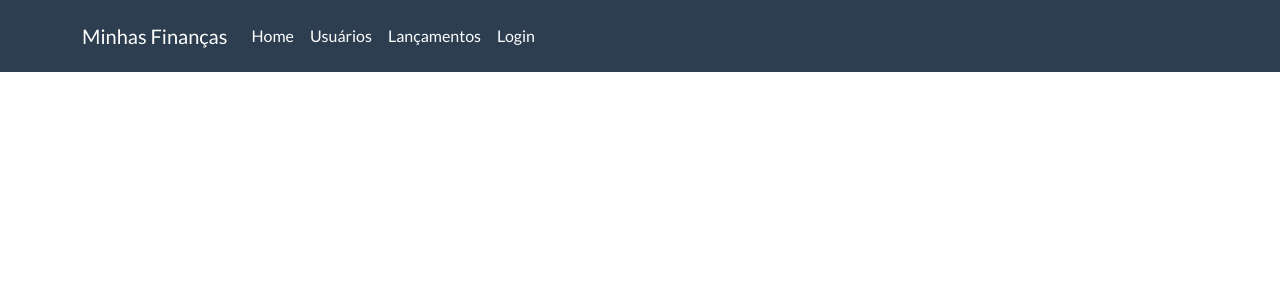
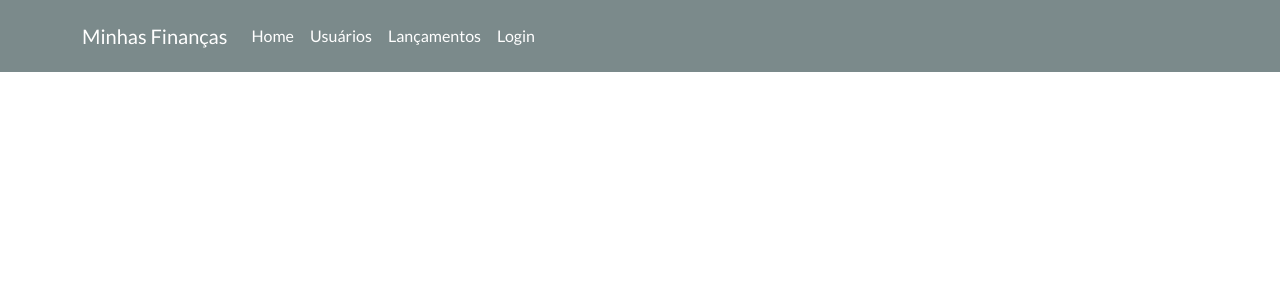
Before and after one commit to JmJunior20/minhas-financas-app, a React (Create React App) app: page / in a window 1280 px wide. Shown: the top 300 px of the page. Built offline with nearby package versions, Linux system fonts and the light colour scheme.

Commit message:
Mudando a cor do navbar

```diff
--- a/src/components/navbar.js
+++ b/src/components/navbar.js
@@ -5,7 +5,7 @@ import NavbarItem from './navbarItem';
 function Navbar() {
   return (
     <div
-      className="navbar navbar-expand-lg fixed-top navbar-dark bg-primary"
+      className="navbar navbar-expand-lg fixed-top navbar-dark bg-dark"
     >
       <div className="container">
         <a href="https://bootswatch.com/" className="navbar-brand">
```
